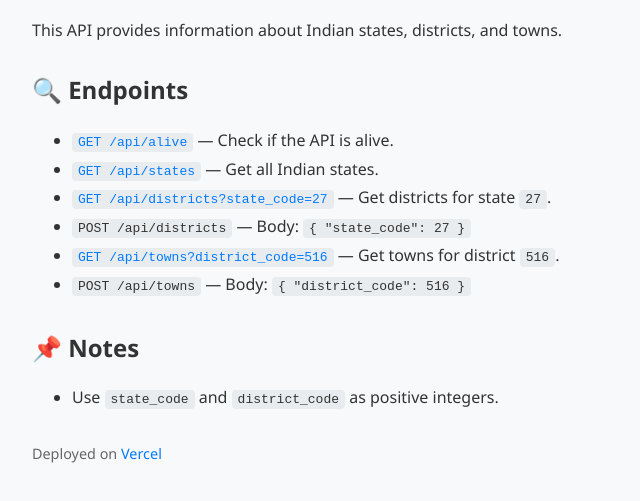
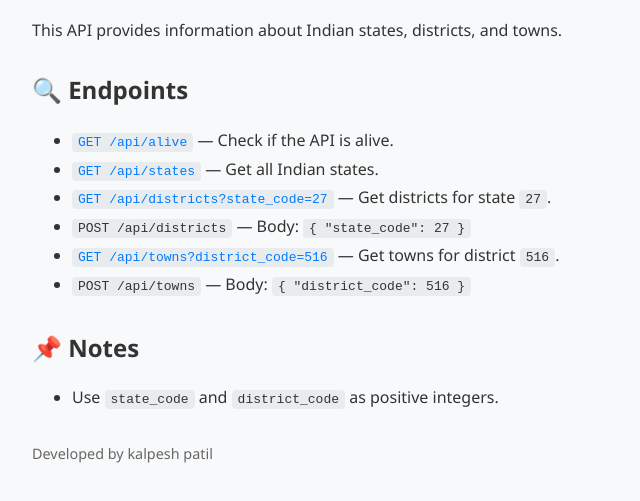
Before and after one commit to kalpesh172000/indianTerritories, a website: page index.html in a window 1280 px wide. Shown: the part 99-600 px from the top of the page, without its empty margins (0-640 px from the left). Drawn offline with Linux system fonts and the light colour scheme.

Commit message:
changed front page

```diff
--- a/index.html
+++ b/index.html
@@ -84,7 +84,7 @@
     </section>
 
     <footer>
-        <p>Deployed on <a href="https://vercel.com" target="_blank">Vercel</a></p>
+        <p>Developed by kalpesh patil</p>
     </footer>
 </body>
 
```
